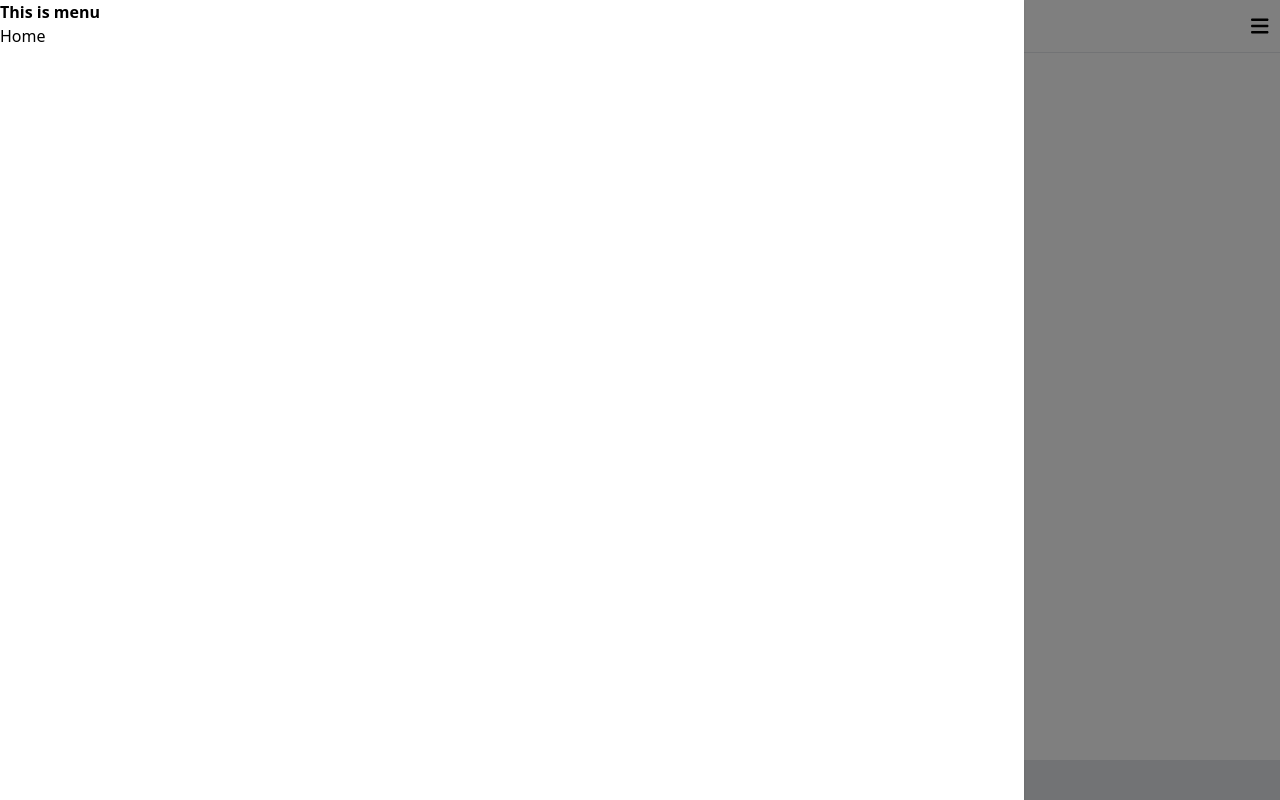
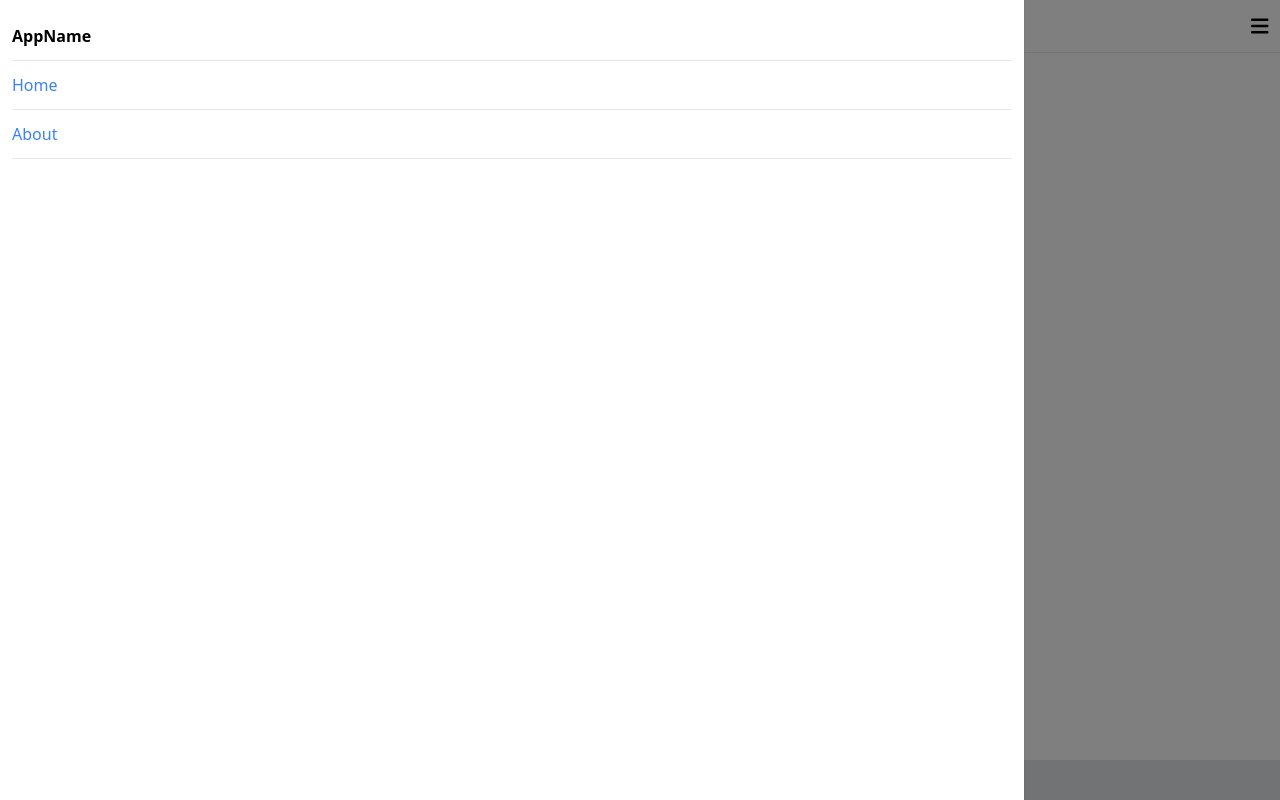
Before and after one commit to shidqiiii/mini-project-rakamin, a React (Create React App) app: page /about in a window 1280 px wide. Both pictures are taken after a click on the icon 1259 px from the left and 25 px from the top of the page. Built offline with nearby package versions, Linux system fonts and the light colour scheme.

Commit message:
Mengelola halaman dengan React-router-dom

```diff
--- a/package.json
+++ b/package.json
@@ -9,11 +9,14 @@
     "@testing-library/jest-dom": "^5.16.4",
     "@testing-library/react": "^13.3.0",
     "@testing-library/user-event": "^13.5.0",
+    "autoprefixer": "^10.4.8",
+    "postcss": "^8.4.14",
     "react": "^18.2.0",
     "react-dom": "^18.2.0",
+    "react-router-dom": "^6.3.0",
     "react-scripts": "5.0.1",
     "react-spring": "^9.5.2",
-    "tailwindcss": "^3.1.7",
+    "tailwindcss": "^3.1.8",
     "web-vitals": "^2.1.4"
   },
   "scripts": {
--- a/src/App.js
+++ b/src/App.js
@@ -2,15 +2,27 @@ import CounterExample from './Components/CounterExample';
 import Footer from './Components/Footer';
 import Header from './Components/Header';
 import HelloWorld from './Components/HelloWorld'
+import { BrowserRouter as Router, Link, Route, Routes } from 'react-router-dom';
+import Home from './Views/Home';
+import About from './Views/About';
 
 function App() {
   return (
     <div>
-      <Header />
+      <Router>
 
-      <HelloWorld name="Albert" />
+        <Header />
 
-      <Footer />
+        <div className="p-3">
+          <Routes>
+            <Route path='/' element={<Home />} />
+            <Route path='/about' element={<About />} />
+          </Routes>
+        </div>
+
+        <Footer />
+
+      </Router>
 
       {/* <CounterExample /> */}
     </div>
--- a/src/Components/Navigation.js
+++ b/src/Components/Navigation.js
@@ -1,7 +1,8 @@
 import React, { useState } from 'react'
 import { FontAwesomeIcon } from '@fortawesome/react-fontawesome'
 import { faBars } from '@fortawesome/free-solid-svg-icons'
-import { useTransition, animated } from 'react-spring';
+import { useTransition, animated } from 'react-spring'
+import NavigationMenu from './NavigationMenu';
 
 function Navigation() {
     const [showMenu, setShowMenu] = useState(false);
@@ -45,11 +46,11 @@ function Navigation() {
                         item &&
                         <animated.div
                             style={styles}
-                            className='fixed bg-white top-0 left-0 w-4/5 h-full z-50 shadow'>
-                            <span className='font-bold'>This is menu</span>
-                            <ul>
-                                <li>Home</li>
-                            </ul>
+                            className='fixed bg-white top-0 left-0 w-4/5 h-full z-50 shadow p-3'>
+
+                            <NavigationMenu
+                                closeMenu={() => setShowMenu(false)} />
+
                         </animated.div>
                 )
             }
--- /dev/null
+++ b/src/Components/NavigationMenu.js
@@ -0,0 +1,22 @@
+import React from 'react'
+import { Link } from 'react-router-dom'
+
+function NavigationMenu(props) {
+    return (
+        <div>
+            <div className='font-bold py-3'>AppName</div>
+            <ul>
+                <li>
+                    <Link to="/" className="text-blue-500 py-3 border-t border-b block"
+                        onClick={props.closeMenu}>Home</Link>
+                </li>
+                <li>
+                    <Link to="/about" className="text-blue-500 py-3 border-b block"
+                        onClick={props.closeMenu}>About</Link>
+                </li>
+            </ul>
+        </div>
+    )
+}
+
+export default NavigationMenu
--- /dev/null
+++ b/src/Views/About.js
@@ -0,0 +1,12 @@
+import React from 'react'
+
+function About() {
+    return (
+        <div>
+            <h1 className="font-bold text-2xl mb-3">About us</h1>
+            <p>This is About Page</p>
+        </div>
+    )
+}
+
+export default About
--- /dev/null
+++ b/src/Views/Home.js
@@ -0,0 +1,15 @@
+import React from 'react'
+import HelloWorld from '../Components/HelloWorld'
+
+function Home() {
+    return (
+        <div>
+            <h1 className="font-bold text-2xl mb-3">This is Home Page</h1>
+
+
+            <HelloWorld name="Albert" />
+        </div>
+    )
+}
+
+export default Home
```
Also changed, not shown: 1 other file (tests, documents, lock files or other folders).
